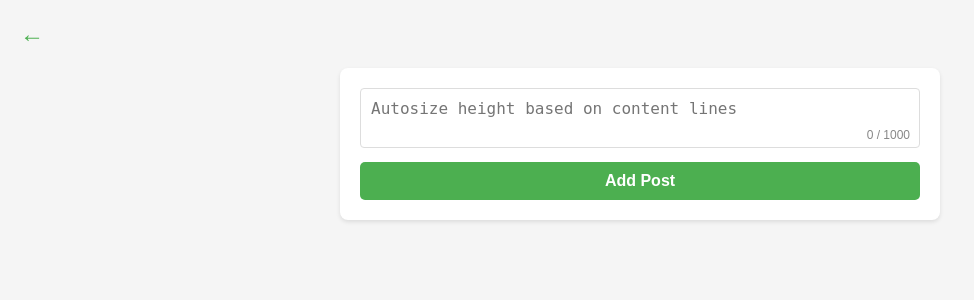
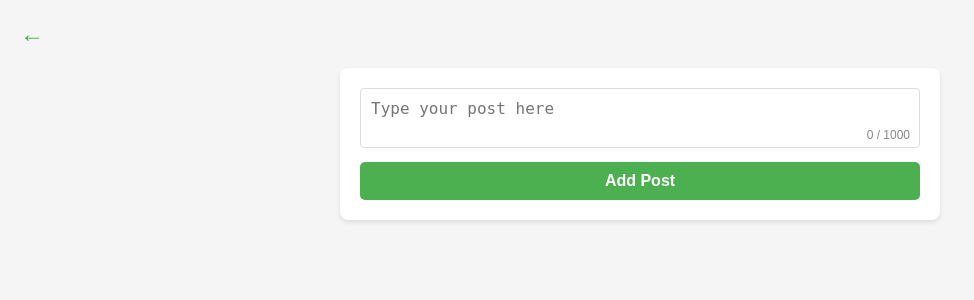
Before and after one commit to usd-cs/COMP-49X-24-25-san-diego-food-bank-intro-project, a Django app: page /create_post/ in a window 1280 px wide. Shown: the part 48-348 px from the top of the page, without its empty margins (0-974 px from the left). Run offline with Django 5.2, Linux system fonts and the light colour scheme.

Commit message:
[Refactor.] Changed placeholder text in the create a post textbox

```diff
--- a/intro_project_django/web_forum/templates/web_forum/create_new_post.html
+++ b/intro_project_django/web_forum/templates/web_forum/create_new_post.html
@@ -10,7 +10,7 @@
         <form method="post" action="{% url 'create post' %}">
             {% csrf_token %}
             <div class="form-group">
-                <textarea name="content" class="post-input" placeholder="Autosize height based on content lines" maxlength="1000"></textarea>
+                <textarea name="content" class="post-input" placeholder="Type your post here" maxlength="1000"></textarea>
                 <div class="char-count">0 / 1000</div>
             </div>
             <button type="submit" class="add-post-button">Add Post</button>
```
